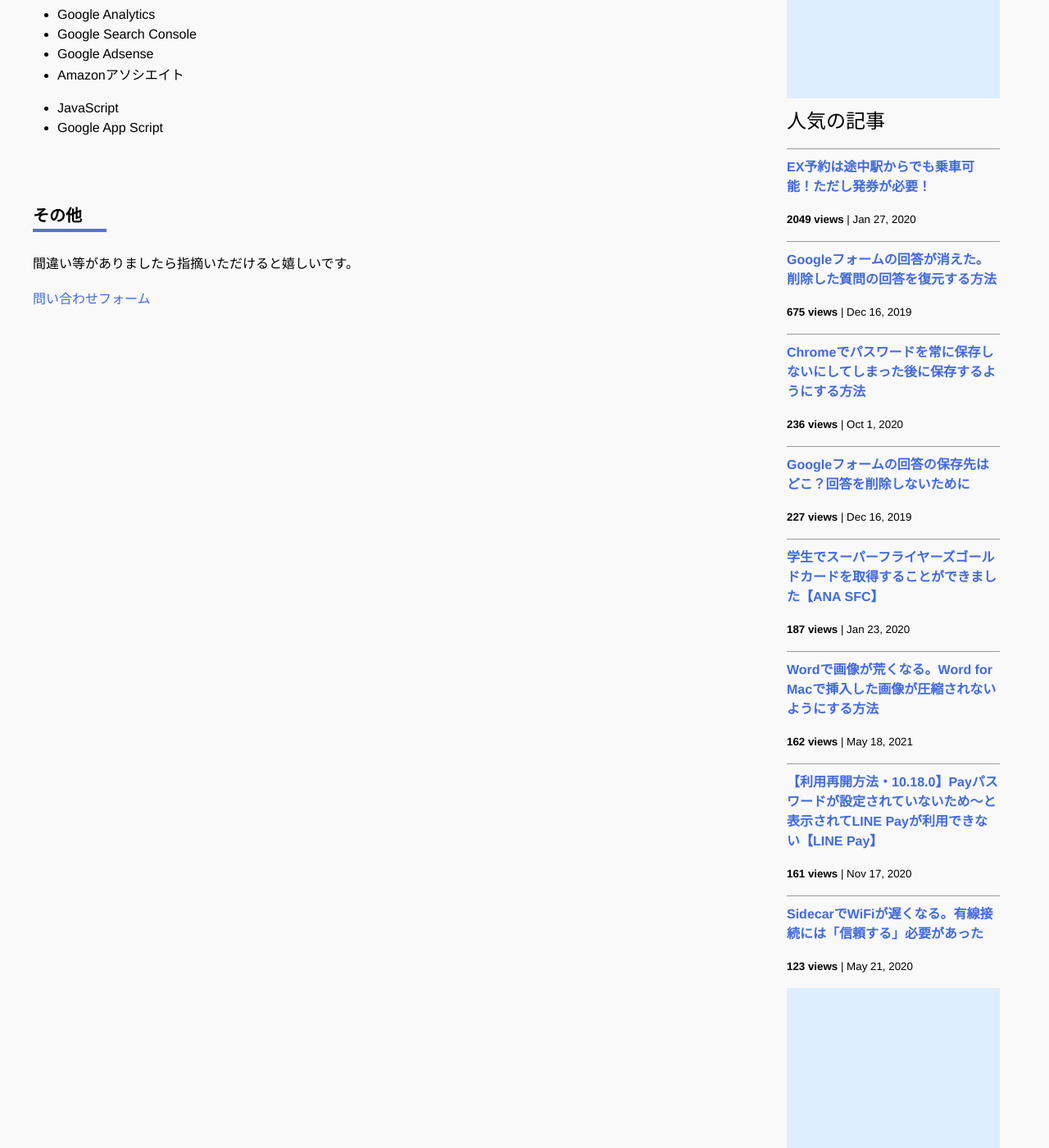
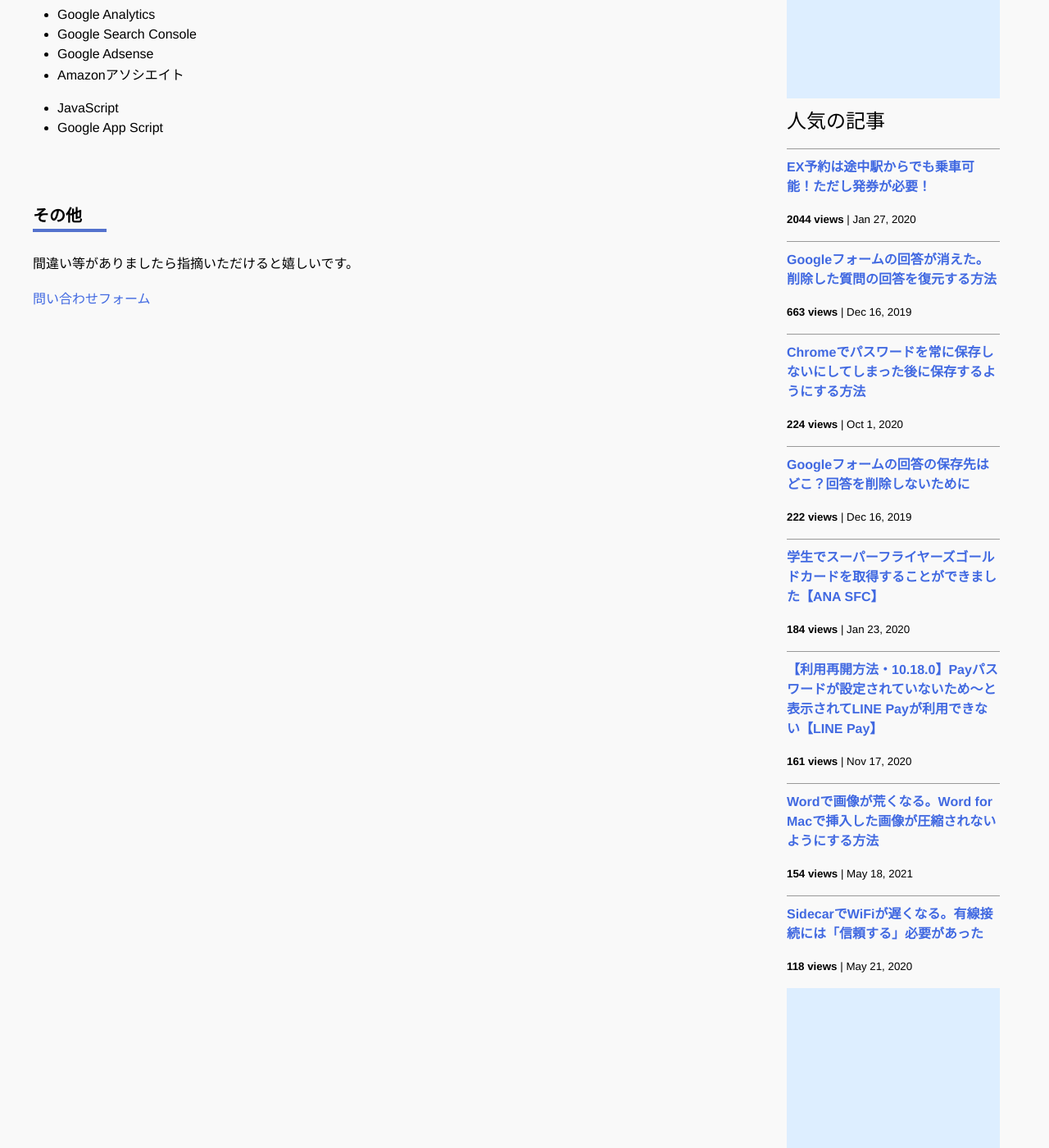
Before and after one commit to iwanaminami/shoyaiwaname, a Jekyll site: the page built from about.markdown, in a window 1280 px wide and 1400 px high, scrolled down 693 px. Shown: the whole window at 82% size. Built offline with Jekyll 4.4.1, drawn with Linux system fonts in a browser that asks for light colours; nearby versions of some CDN libraries; comment, search, counter and statistics services are not loaded.

Commit message:
a new commit message

```diff
--- a/_data/popularposts.yml
+++ b/_data/popularposts.yml
@@ -1,17 +1,17 @@
 side:
-  - view: 2049
+  - view: 2044
     url: /2020/01/27/ex-rideontheway.html
-  - view: 675
+  - view: 663
     url: /2019/12/16/restore-googleform.html
-  - view: 236
+  - view: 224
     url: /2020/10/01/googlepassword.html
-  - view: 227
+  - view: 222
     url: /2019/12/16/googleform-answers.html
-  - view: 187
+  - view: 184
     url: /2020/01/23/sfcgold.html
-  - view: 162
-    url: /2021/05/18/image-compression-word.html
   - view: 161
     url: /2020/11/17/linepay.html
-  - view: 123
+  - view: 154
+    url: /2021/05/18/image-compression-word.html
+  - view: 118
     url: /2020/05/21/sidecar-via-cable.html
```
